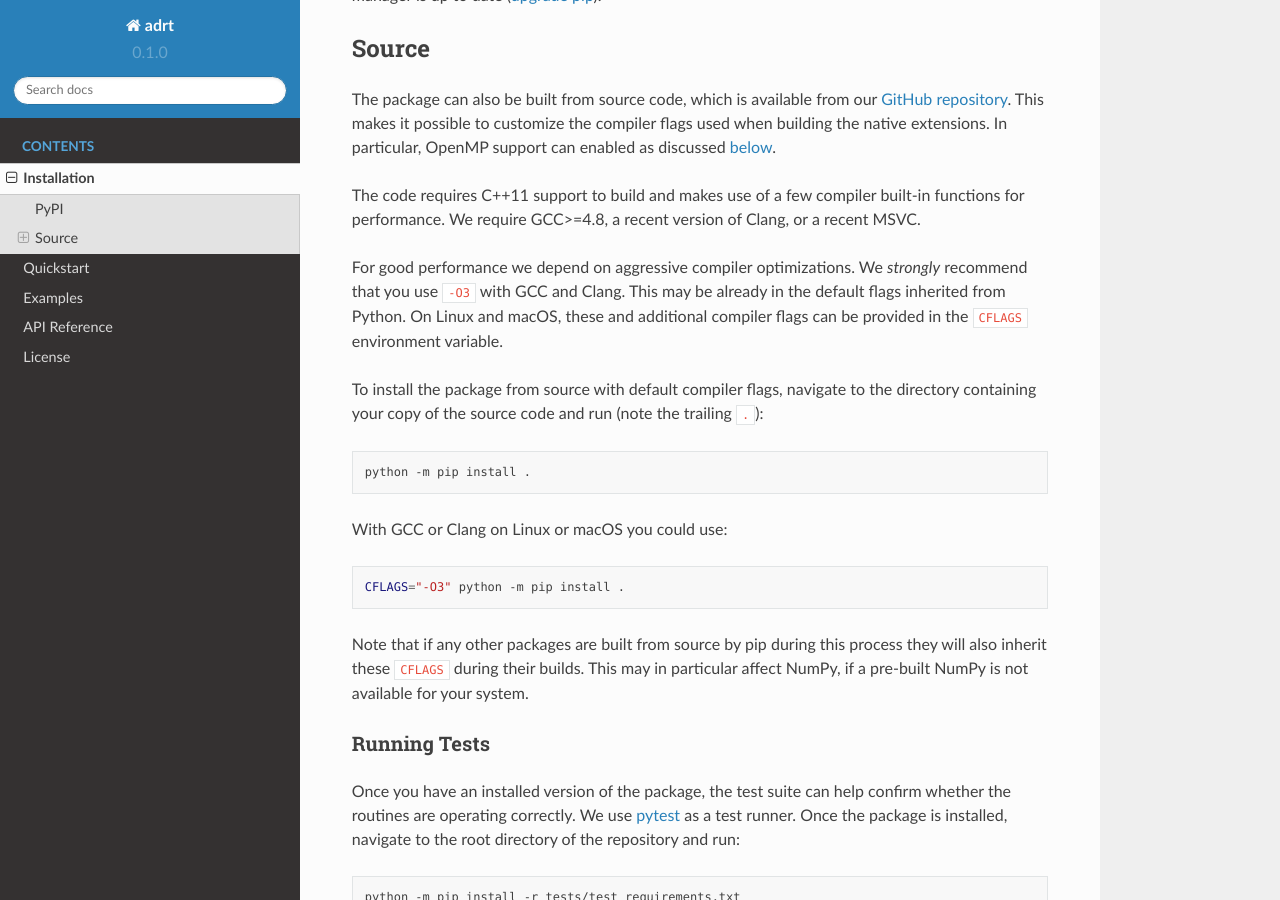
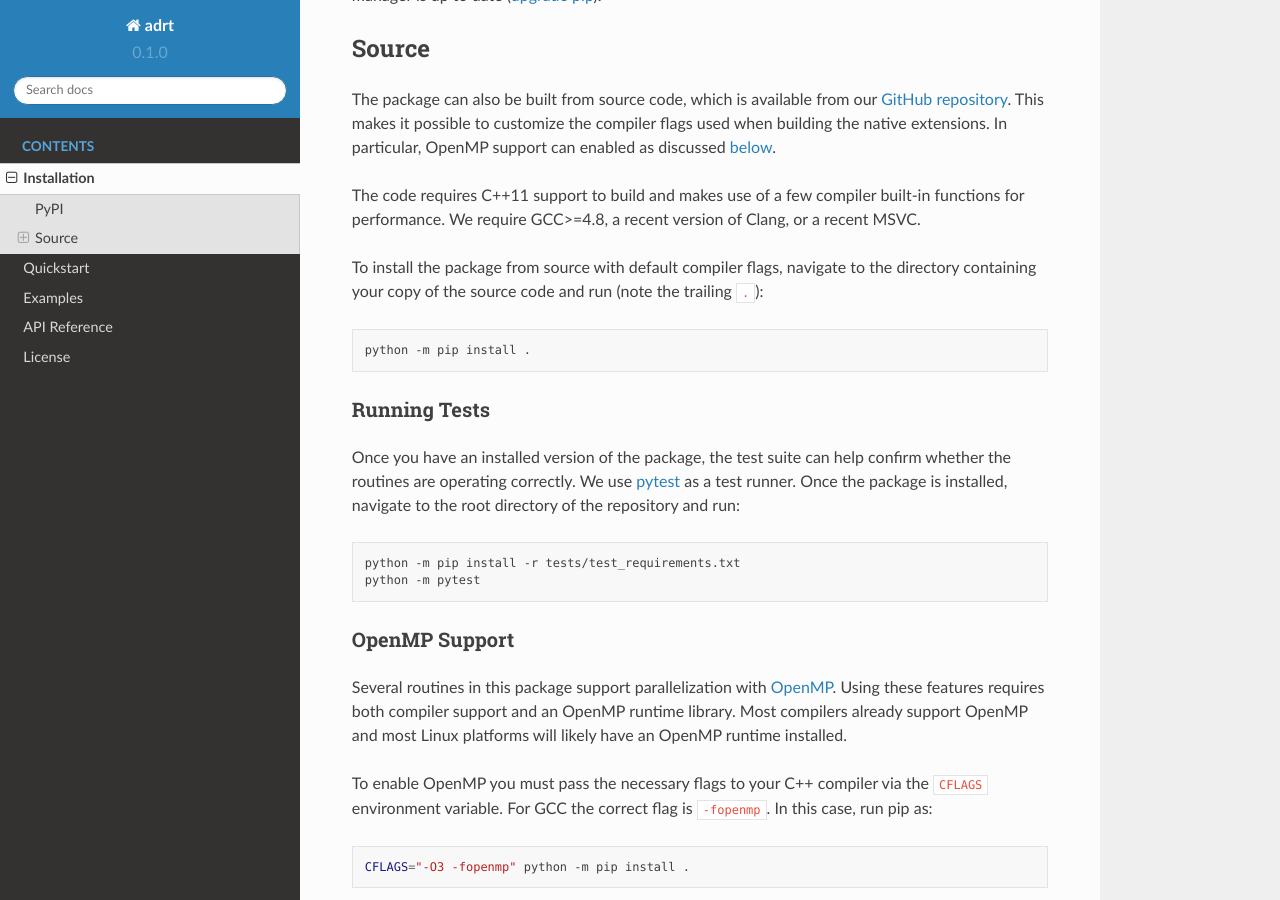
Before and after one commit to karlotness/adrt, a Sphinx documentation site: the page built from docs/install.rst, in a window 1280 px wide and 900 px high, scrolled down 404 px. Built offline with Sphinx 7.4.7 and the Read the Docs theme 2.0.0, drawn with Linux system fonts in a browser that asks for light colours.

Commit message:
Remove documentation about O3 and overriding compiler flags.

```diff
--- a/docs/install.rst
+++ b/docs/install.rst
@@ -32,26 +32,11 @@ The code requires C++11 support to build and makes use of a few
 compiler built-in functions for performance. We require GCC>=4.8, a
 recent version of Clang, or a recent MSVC.
 
-For good performance we depend on aggressive compiler optimizations.
-We *strongly* recommend that you use ``-O3`` with GCC and Clang. This
-may be already in the default flags inherited from Python. On Linux
-and macOS, these and additional compiler flags can be provided in the
-``CFLAGS`` environment variable.
-
 To install the package from source with default compiler flags,
 navigate to the directory containing your copy of the source code and
 run (note the trailing ``.``)::
 
   python -m pip install .
-
-With GCC or Clang on Linux or macOS you could use::
-
-  CFLAGS="-O3" python -m pip install .
-
-Note that if any other packages are built from source by pip during
-this process they will also inherit these ``CFLAGS`` during their
-builds. This may in particular affect NumPy, if a pre-built NumPy is
-not available for your system.
 
 Running Tests
 ~~~~~~~~~~~~~
```
